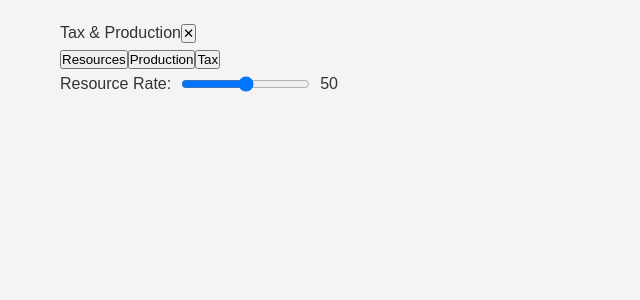
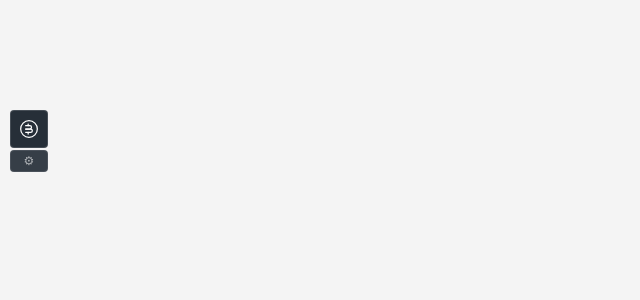
Before and after one commit to binded-zz/cities, a React app: page / in a window 1280 px wide. Shown: the top 300 px of the page, without its empty margins (0-640 px from the left). Built offline with nearby package versions, Linux system fonts and the light colour scheme.

Commit message:
Add toolbar button with icon, settings panel with General/About tabs and enable toggle

```diff
--- a/src/App.css
+++ b/src/App.css
@@ -1,17 +1,10 @@
-.app-container {
-    display: flex;
-    flex-direction: column;
-    min-height: 100vh;
+* {
+    box-sizing: border-box;
+    margin: 0;
+    padding: 0;
 }
 
-.app-header {
-    background-color: #4CAF50;
-    color: white;
-    padding: 15px;
-    text-align: center;
+body {
+    background: transparent;
+    font-family: sans-serif;
 }
-
-.app-main {
-    flex: 1;
-    padding: 20px;
-}
--- a/src/App.tsx
+++ b/src/App.tsx
@@ -1,29 +1,64 @@
 import React, { useState, useEffect } from 'react';
 import TaxProductionWindow from './UI/components/TaxProductionWindow';
+import ToolbarButton from './UI/components/ToolbarButton';
+import SettingsPanel from './UI/components/SettingsPanel';
 import './App.css';
 
 declare const engine: any;
 
 const App: React.FC = () => {
-  const [isVisible, setIsVisible] = useState(true);
+  const [isVisible, setIsVisible] = useState(false);
+  const [settingsVisible, setSettingsVisible] = useState(false);
+  const [buttonEnabled, setButtonEnabled] = useState(true);
 
   useEffect(() => {
     if (typeof engine !== 'undefined') {
-      engine.on('taxProduction.isVisible', (value: boolean) => setIsVisible(value));
+      engine.on('taxProduction.isVisible',      (v: boolean) => setIsVisible(v));
+      engine.on('taxProduction.settingsVisible', (v: boolean) => setSettingsVisible(v));
+      engine.on('taxProduction.buttonEnabled',   (v: boolean) => setButtonEnabled(v));
     }
     return () => {
       if (typeof engine !== 'undefined') {
         engine.off('taxProduction.isVisible');
+        engine.off('taxProduction.settingsVisible');
+        engine.off('taxProduction.buttonEnabled');
       }
     };
   }, []);
 
-  if (!isVisible) return null;
+  const handleToolbarClick = () => {
+    if (typeof engine !== 'undefined') {
+      engine.trigger('taxProduction.toggleWindow');
+    } else {
+      setIsVisible(v => !v);
+    }
+  };
+
+  const handleSettingsClick = () => {
+    if (typeof engine !== 'undefined') {
+      engine.trigger('taxProduction.toggleSettings');
+    } else {
+      setSettingsVisible(v => !v);
+    }
+  };
 
   return (
-    <div className="app-container">
-      <TaxProductionWindow />
-    </div>
+    <>
+      {buttonEnabled && (
+        <ToolbarButton
+          onClick={handleToolbarClick}
+          onSettingsClick={handleSettingsClick}
+          isActive={isVisible}
+        />
+      )}
+      {settingsVisible && (
+        <SettingsPanel
+          buttonEnabled={buttonEnabled}
+          onClose={handleSettingsClick}
+        />
+      )}
+      {isVisible && <TaxProductionWindow />}
+    </>
   );
 };
 
--- /dev/null
+++ b/src/UI/assets/TaxIcon.tsx
@@ -0,0 +1,13 @@
+import React from 'react';
+
+const TaxIcon: React.FC<{ size?: number; color?: string }> = ({ size = 24, color = '#ffffff' }) => (
+    <svg width={size} height={size} viewBox="0 0 24 24" fill="none" xmlns="http://www.w3.org/2000/svg">
+        <circle cx="12" cy="12" r="10" stroke={color} strokeWidth="1.5" />
+        <path d="M8 8h5a2 2 0 0 1 0 4H8" stroke={color} strokeWidth="1.5" strokeLinecap="round" />
+        <path d="M8 12h6a2 2 0 0 1 0 4H8" stroke={color} strokeWidth="1.5" strokeLinecap="round" />
+        <line x1="11" y1="6" x2="11" y2="8" stroke={color} strokeWidth="1.5" strokeLinecap="round" />
+        <line x1="11" y1="16" x2="11" y2="18" stroke={color} strokeWidth="1.5" strokeLinecap="round" />
+    </svg>
+);
+
+export default TaxIcon;
--- /dev/null
+++ b/src/UI/components/SettingsPanel.css
@@ -0,0 +1,109 @@
+.settings-panel {
+    position: fixed;
+    top: 110px;
+    left: 60px;
+    width: 320px;
+    background: rgba(15, 22, 30, 0.97);
+    border: 1px solid rgba(255, 255, 255, 0.15);
+    border-radius: 6px;
+    color: #e0e0e0;
+    font-family: sans-serif;
+    font-size: 13px;
+    z-index: 999;
+    box-shadow: 0 4px 20px rgba(0, 0, 0, 0.6);
+}
+
+.settings-header {
+    display: flex;
+    justify-content: space-between;
+    align-items: center;
+    padding: 10px 14px;
+    background: rgba(30, 45, 60, 0.95);
+    border-bottom: 1px solid rgba(255, 255, 255, 0.1);
+    border-radius: 6px 6px 0 0;
+    font-weight: 600;
+    font-size: 13px;
+}
+
+.settings-close-btn {
+    background: none;
+    border: none;
+    color: rgba(255, 255, 255, 0.5);
+    cursor: pointer;
+    font-size: 14px;
+    padding: 0 4px;
+    line-height: 1;
+}
+
+.settings-close-btn:hover {
+    color: #ffffff;
+}
+
+.settings-tabs {
+    display: flex;
+    border-bottom: 1px solid rgba(255, 255, 255, 0.1);
+}
+
+.settings-tab {
+    flex: 1;
+    padding: 8px;
+    background: none;
+    border: none;
+    color: rgba(255, 255, 255, 0.5);
+    cursor: pointer;
+    font-size: 12px;
+    border-bottom: 2px solid transparent;
+    transition: color 0.15s, border-color 0.15s;
+}
+
+.settings-tab:hover {
+    color: #ffffff;
+}
+
+.settings-tab.active {
+    color: #4fc3f7;
+    border-bottom-color: #4fc3f7;
+}
+
+.settings-content {
+    padding: 14px;
+}
+
+.settings-section h3 {
+    font-size: 12px;
+    text-transform: uppercase;
+    letter-spacing: 0.08em;
+    color: rgba(255, 255, 255, 0.4);
+    margin: 0 0 10px 0;
+}
+
+.settings-checkbox-row {
+    display: flex;
+    align-items: center;
+    gap: 10px;
+    cursor: pointer;
+    padding: 6px 0;
+}
+
+.settings-checkbox-row input[type="checkbox"] {
+    width: 16px;
+    height: 16px;
+    accent-color: #4fc3f7;
+    cursor: pointer;
+}
+
+.settings-hint {
+    color: rgba(255, 255, 255, 0.35);
+    font-size: 11px;
+    margin-top: 8px;
+    line-height: 1.5;
+}
+
+.settings-section p {
+    margin: 6px 0;
+    line-height: 1.6;
+}
+
+.settings-section strong {
+    color: #4fc3f7;
+}
--- /dev/null
+++ b/src/UI/components/SettingsPanel.tsx
@@ -0,0 +1,74 @@
+import React, { useState } from 'react';
+import './SettingsPanel.css';
+
+declare const engine: any;
+
+interface SettingsPanelProps {
+    buttonEnabled: boolean;
+    onClose: () => void;
+}
+
+const SettingsPanel: React.FC<SettingsPanelProps> = ({ buttonEnabled, onClose }) => {
+    const [activeTab, setActiveTab] = useState<'general' | 'about'>('general');
+
+    const handleButtonEnabledChange = (e: React.ChangeEvent<HTMLInputElement>) => {
+        const value = e.target.checked;
+        if (typeof engine !== 'undefined') {
+            engine.trigger('taxProduction.setButtonEnabled', value);
+        }
+    };
+
+    return (
+        <div className="settings-panel">
+            <div className="settings-header">
+                <span>⚙ Settings — Tax &amp; Production</span>
+                <button className="settings-close-btn" onClick={onClose}>✕</button>
+            </div>
+            <div className="settings-tabs">
+                <button
+                    className={`settings-tab${activeTab === 'general' ? ' active' : ''}`}
+                    onClick={() => setActiveTab('general')}
+                >
+                    General
+                </button>
+                <button
+                    className={`settings-tab${activeTab === 'about' ? ' active' : ''}`}
+                    onClick={() => setActiveTab('about')}
+                >
+                    About
+                </button>
+            </div>
+            <div className="settings-content">
+                {activeTab === 'general' && (
+                    <div className="settings-section">
+                        <h3>Toolbar</h3>
+                        <label className="settings-checkbox-row">
+                            <input
+                                type="checkbox"
+                                checked={buttonEnabled}
+                                onChange={handleButtonEnabledChange}
+                            />
+                            <span>Enable toolbar button</span>
+                        </label>
+                        <p className="settings-hint">
+                            Uncheck to hide the toolbar button. Recheck to show it again.
+                        </p>
+                    </div>
+                )}
+                {activeTab === 'about' && (
+                    <div className="settings-section">
+                        <h3>Tax &amp; Production Mod</h3>
+                        <p>Version: <strong>1.0.0</strong></p>
+                        <p>Author: <strong>binded-zz</strong></p>
+                        <p className="settings-hint">
+                            Manage your city's tax rates and monitor production statistics
+                            from a single convenient panel.
+                        </p>
+                    </div>
+                )}
+            </div>
+        </div>
+    );
+};
+
+export default SettingsPanel;
--- /dev/null
+++ b/src/UI/components/ToolbarButton.css
@@ -0,0 +1,51 @@
+.toolbar-button-wrapper {
+    position: fixed;
+    top: 110px;
+    left: 10px;
+    display: flex;
+    flex-direction: column;
+    gap: 2px;
+    z-index: 1000;
+}
+
+.toolbar-btn {
+    width: 38px;
+    height: 38px;
+    background: rgba(20, 30, 40, 0.92);
+    border: 1px solid rgba(255, 255, 255, 0.15);
+    border-radius: 4px;
+    color: #ffffff;
+    cursor: pointer;
+    display: flex;
+    align-items: center;
+    justify-content: center;
+    transition: background 0.15s, border-color 0.15s;
+}
+
+.toolbar-btn:hover {
+    background: rgba(40, 60, 80, 0.95);
+    border-color: rgba(79, 195, 247, 0.6);
+}
+
+.toolbar-btn.active {
+    background: rgba(20, 50, 80, 0.95);
+    border-color: #4fc3f7;
+    box-shadow: 0 0 6px rgba(79, 195, 247, 0.4);
+}
+
+.toolbar-settings-btn {
+    width: 38px;
+    height: 22px;
+    background: rgba(20, 30, 40, 0.85);
+    border: 1px solid rgba(255, 255, 255, 0.1);
+    border-radius: 4px;
+    color: rgba(255, 255, 255, 0.6);
+    font-size: 12px;
+    cursor: pointer;
+    transition: background 0.15s, color 0.15s;
+}
+
+.toolbar-settings-btn:hover {
+    background: rgba(40, 60, 80, 0.95);
+    color: #ffffff;
+}
--- /dev/null
+++ b/src/UI/components/ToolbarButton.tsx
@@ -0,0 +1,32 @@
+import React from 'react';
+import TaxIcon from '../assets/TaxIcon';
+import './ToolbarButton.css';
+
+interface ToolbarButtonProps {
+    onClick: () => void;
+    onSettingsClick: () => void;
+    isActive: boolean;
+}
+
+const ToolbarButton: React.FC<ToolbarButtonProps> = ({ onClick, onSettingsClick, isActive }) => {
+    return (
+        <div className="toolbar-button-wrapper">
+            <button
+                className={`toolbar-btn${isActive ? ' active' : ''}`}
+                onClick={onClick}
+                title="Tax & Production Mod"
+            >
+                <TaxIcon size={20} color={isActive ? '#4fc3f7' : '#ffffff'} />
+            </button>
+            <button
+                className="toolbar-settings-btn"
+                onClick={onSettingsClick}
+                title="Settings"
+            >
+                ⚙
+            </button>
+        </div>
+    );
+};
+
+export default ToolbarButton;
```
Also changed, not shown: 3 other files (tests, documents, lock files or other folders).
